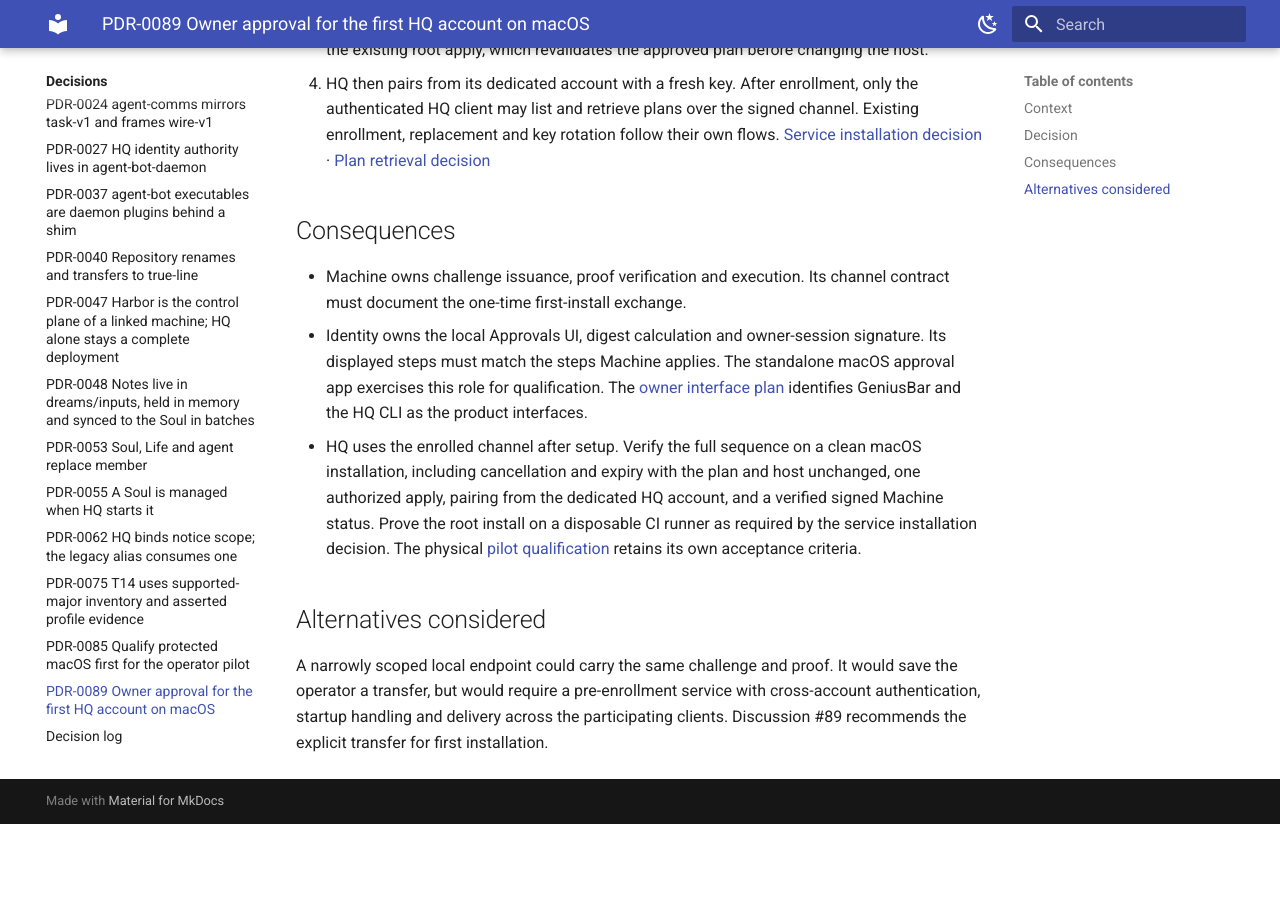
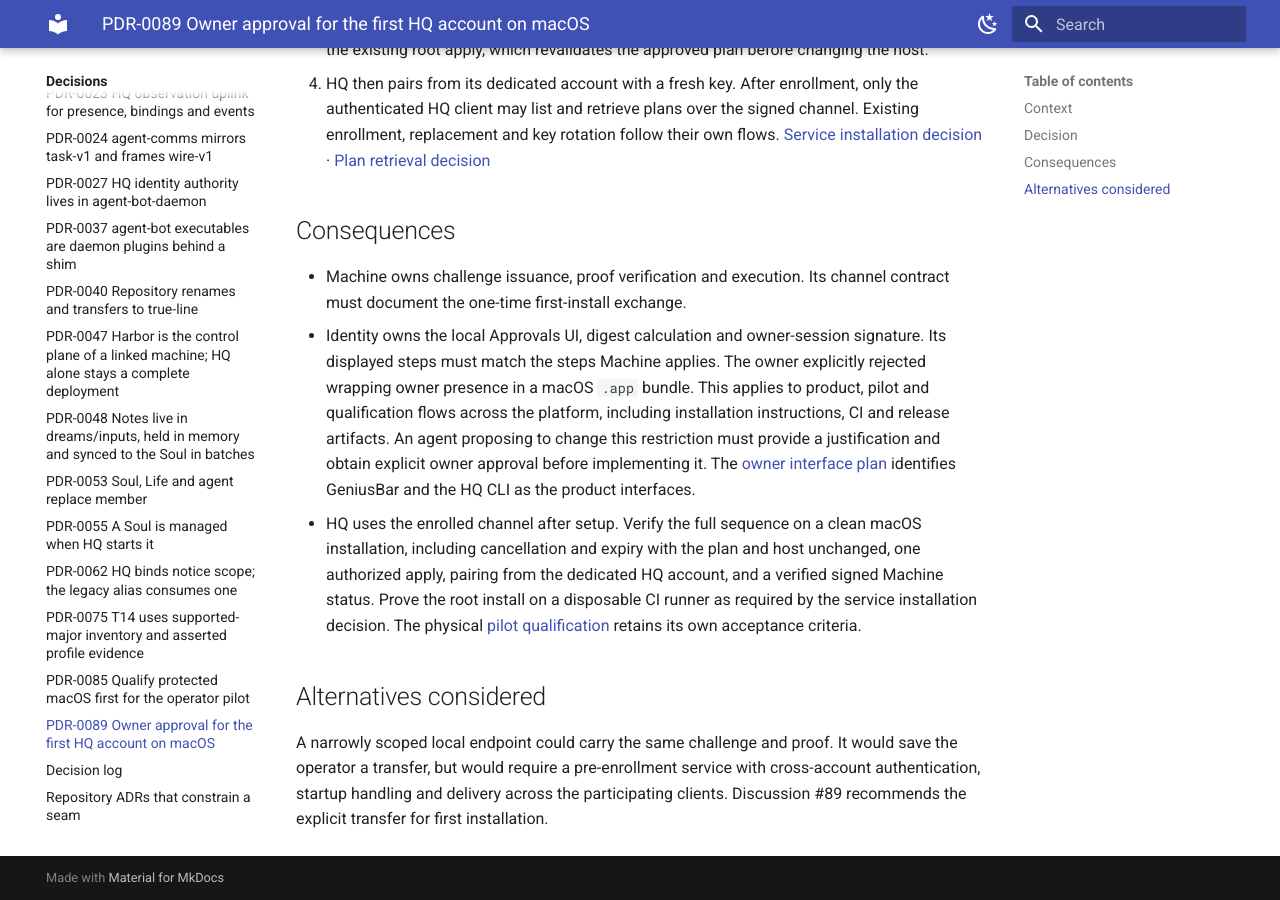
Before and after one commit to true-line/agent-bot-platform, an MkDocs documentation site: the page built from docs/04-decisions/PDR-0089-owner-approval-for-the-first-hq-account-on-macos.md, in a window 1280 px wide and 900 px high, scrolled down 881 px. Built offline with MkDocs 1.6.1 and Material for MkDocs 9.7.7, drawn with Linux system fonts in a browser that asks for light colours; before the commit the page ends 1705 px from its top, so only the background shows below that.

Commit message:
Record the owner’s rejection of macOS app packaging for owner presence
Agent-Bot-Write: ghw_14b69dc5987b57a1
Agent-Bot-Session: fa2486d94751

```diff
--- a/docs/04-decisions/PDR-0089-owner-approval-for-the-first-hq-account-on-macos.md
+++ b/docs/04-decisions/PDR-0089-owner-approval-for-the-first-hq-account-on-macos.md
@@ -51,8 +51,12 @@ The proposed first-install flow has four steps.
 - Machine owns challenge issuance, proof verification and execution. Its
   channel contract must document the one-time first-install exchange.
 - Identity owns the local Approvals UI, digest calculation and owner-session
-  signature. Its displayed steps must match the steps Machine applies. The
-  standalone macOS approval app exercises this role for qualification. The
+  signature. Its displayed steps must match the steps Machine applies.
+  The owner explicitly rejected wrapping owner presence in a macOS `.app`
+  bundle. This applies to product, pilot and qualification flows across the
+  platform, including installation instructions, CI and release artifacts.
+  An agent proposing to change this restriction must provide a justification
+  and obtain explicit owner approval before implementing it. The
   [owner interface plan](https://github.com/true-line/agent-bot-hq/blob/main/docs/daemon-plugin-split.md#7-owner-interface-hqv1-for-geniusbar-and-the-hq-cli)
   identifies GeniusBar and the HQ CLI as the product interfaces.
 - HQ uses the enrolled channel after setup. Verify the full sequence on a
```
